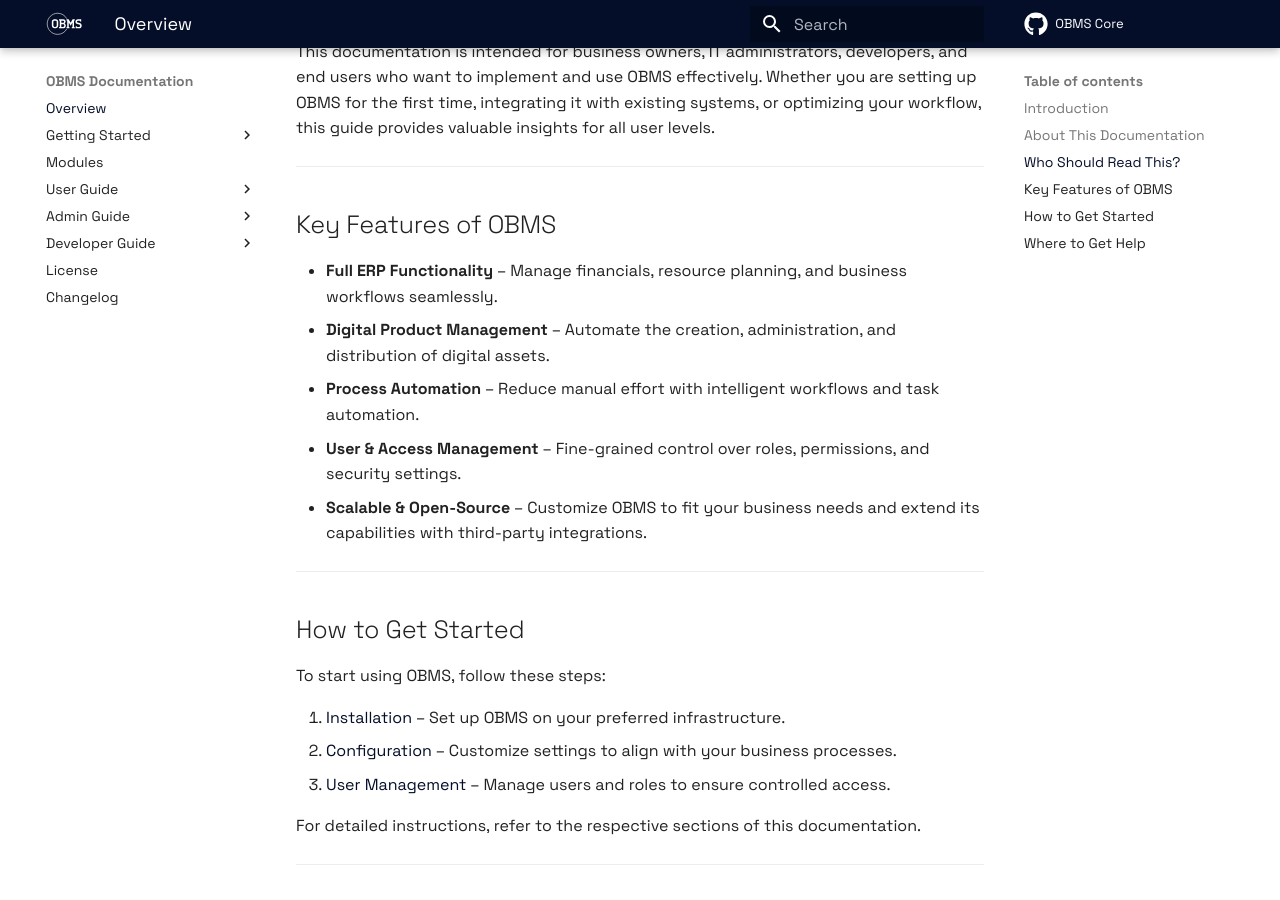
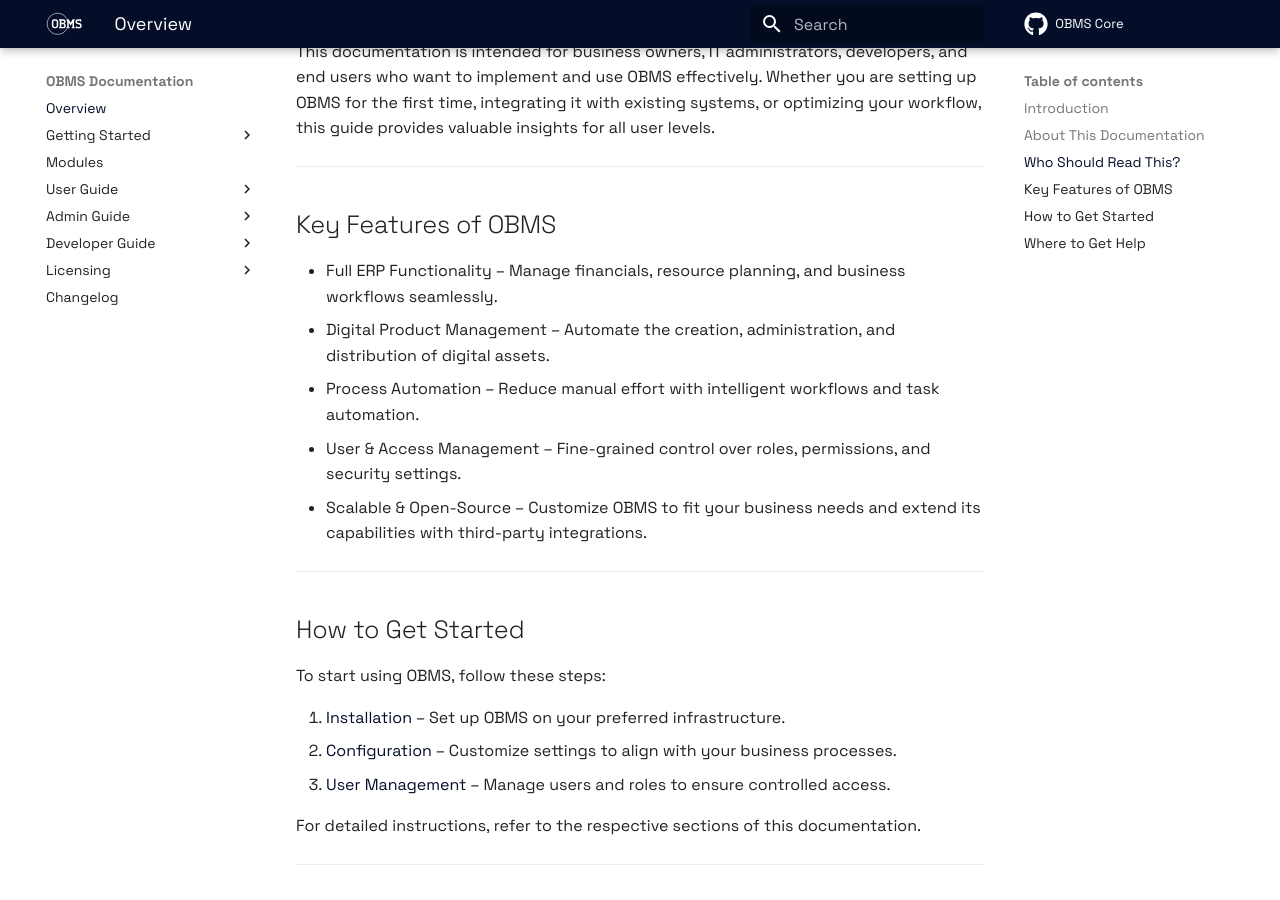
Before and after one commit to OBMS-Open-Business-Management-Software/documentation, an MkDocs documentation site: the page built from docs/index.md, in a window 1280 px wide and 900 px high, scrolled down 1037 px. Built offline with MkDocs 1.6.1 and Material for MkDocs 9.7.7, drawn with Linux system fonts in a browser that asks for light colours; comment, search, counter and statistics services are not loaded.

```diff
--- a/docs/index.md
+++ b/docs/index.md
@@ -25,11 +25,11 @@ This documentation is intended for business owners, IT administrators, developer
 
 ## Key Features of OBMS
 
-- **Full ERP Functionality** – Manage financials, resource planning, and business workflows seamlessly.
-- **Digital Product Management** – Automate the creation, administration, and distribution of digital assets.
-- **Process Automation** – Reduce manual effort with intelligent workflows and task automation.
-- **User & Access Management** – Fine-grained control over roles, permissions, and security settings.
-- **Scalable & Open-Source** – Customize OBMS to fit your business needs and extend its capabilities with third-party integrations.
+- Full ERP Functionality – Manage financials, resource planning, and business workflows seamlessly.
+- Digital Product Management – Automate the creation, administration, and distribution of digital assets.
+- Process Automation – Reduce manual effort with intelligent workflows and task automation.
+- User & Access Management – Fine-grained control over roles, permissions, and security settings.
+- Scalable & Open-Source – Customize OBMS to fit your business needs and extend its capabilities with third-party integrations.
 
 ---
 
--- a/mkdocs.yml
+++ b/mkdocs.yml
@@ -44,5 +44,7 @@ nav:
     - Introduction: developer_guide/intro.md
     - Products: developer_guide/products.md
     - Payment Gateways: developer_guide/payment_gateways.md
-  - License: misc/license.md
+  - Licensing:
+    - Software License: misc/license.md
+    - Enterprise Agreement: misc/enterprise_agreement.md
   - Changelog: misc/changelog.md
```
Also changed, not shown: docs/misc/enterprise_agreement.md (added, +34 -0 lines), docs/misc/license.md (+1 -1 lines).
